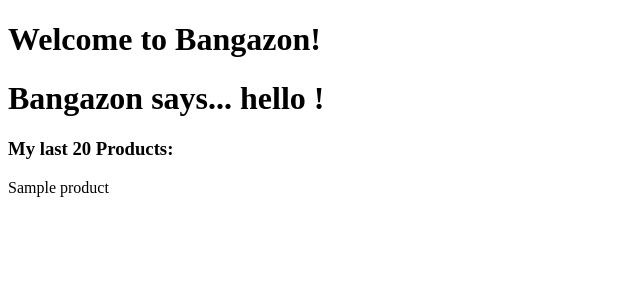
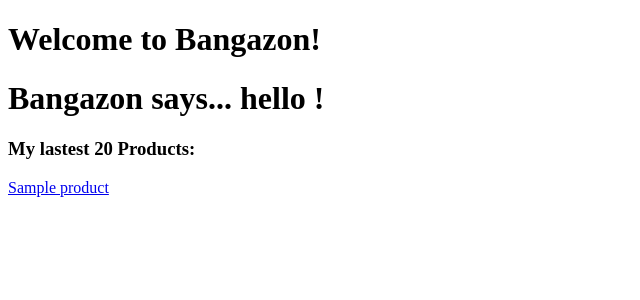
Before and after one commit to NSS-Spontaneous-Spoonbills/Sprint3, a Django app: page /website/ in a window 1280 px wide. Shown: the part 47-347 px from the top of the page, without its empty margins (0-640 px from the left). Run offline with Django 3.2, Linux system fonts and the light colour scheme; tables that the repository leaves empty hold one stand-in row (values such as "Sample post").

Commit message:
latest products are now hyperlinks

```diff
--- a/website/templates/index.html
+++ b/website/templates/index.html
@@ -14,10 +14,10 @@
 
   {% block content %}
 
-  <h3>My last 20 Products:</h3>
+  <h3>My lastest 20 Products:</h3>
   {% for latest_product in latest_products %}
   <div class="product_list">
-    <p>{{latest_product.title}}</p>
+    <a href="product/{{latest_product.id}}">{{latest_product.title}}</a>
   </div>
   {% endfor %} {% endblock %}
 </body>
```
